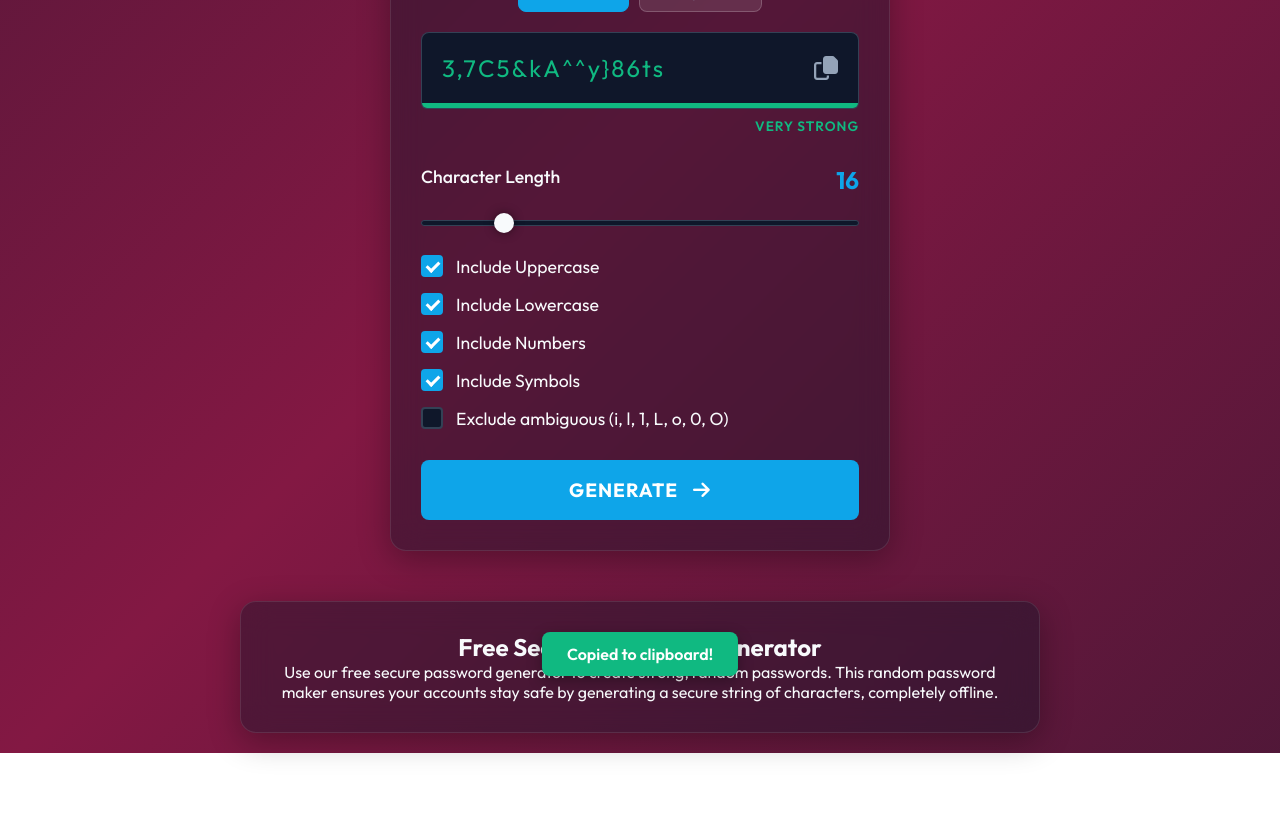
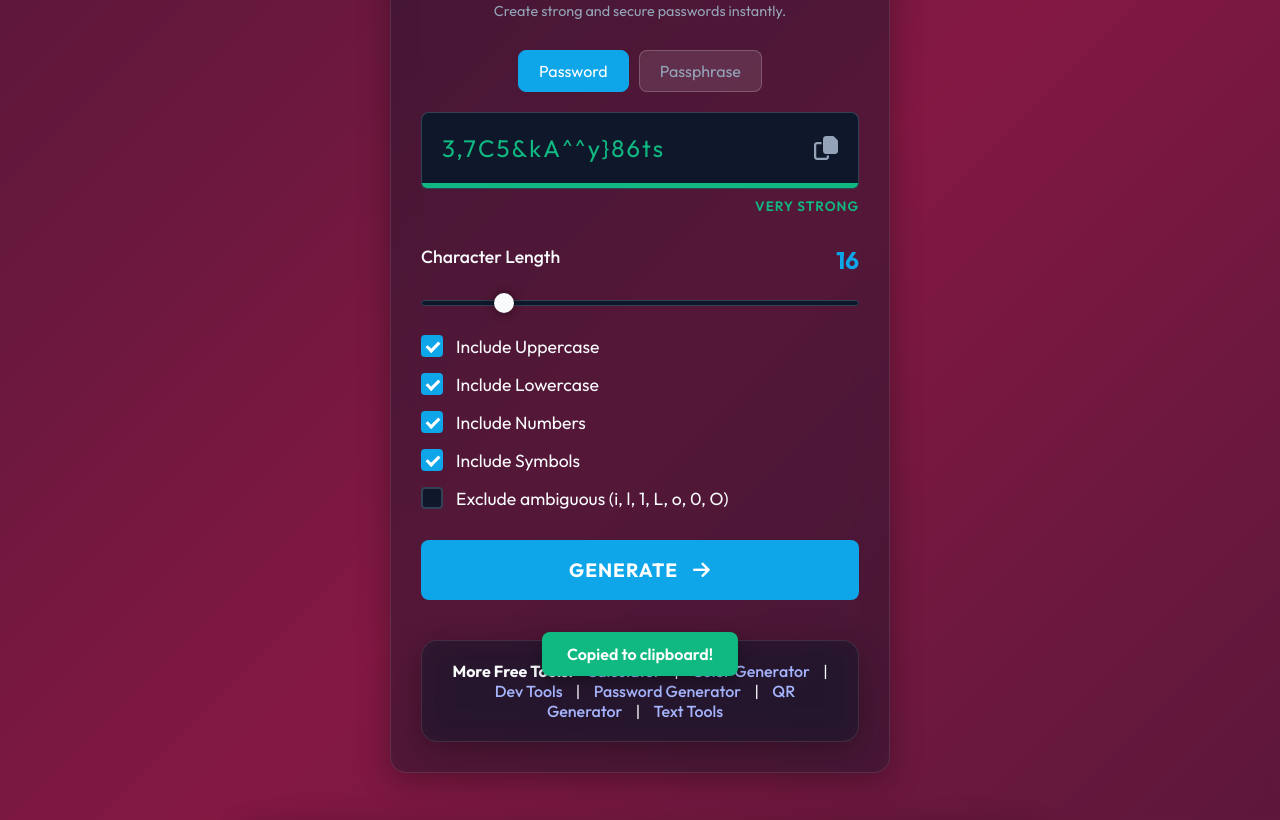
Before and after one commit to Bhar00720/password_generator, a plain HTML site: page index.html in a window 1280 px wide. Shown: the part 174-994 px from the top of the page. Before the commit the page ends 927 px from the top, so only its background shows below. Drawn offline with Linux system fonts and the light colour scheme.

Commit message:
SEO Changes

```diff
--- a/index.html
+++ b/index.html
@@ -3,8 +3,9 @@
 <head>
     <meta charset="UTF-8">
     <meta name="viewport" content="width=device-width, initial-scale=1.0">
-    <title>Secure Random Password Generator | Free Offline Tool</title>
-    <meta name="description" content="Generate strong, secure, and random passwords completely offline. Protect your online accounts with our free password generator. Evaluates password strength instantly.">
+    <title>Secure Password Generator — Fast & Random Client-Side Passwords</title>
+    <meta name="description" content="Create ultra-secure, random passwords and passphrases instantly. 100% client-side generation—your keys are never sent to a server. Free, private, and customizable.">
+    <meta name="keywords" content="client side strong password generator, random secure password generator no ads, custom length password creator online, memorable secure passphrase generator">
     <link rel="canonical" href="https://password-generator.corelumetech.in/">
 
     <!-- Open Graph / Facebook -->
@@ -48,7 +49,7 @@
 
 
         <main class="generator-container">
-            <h1 class="title">Password Generator</h1>
+            <h1 class="title">Secure Password Generator — Fast & Random Client-Side Passwords</h1>
             <p class="subtitle">Create strong and secure passwords instantly.</p>
 
             <div class="mode-tabs">
@@ -133,6 +134,18 @@
             <button class="btn-generate" id="btn-generate">
                 GENERATE <i class="fa-solid fa-arrow-right"></i>
             </button>
+
+    <!-- Cross-Linking Footer -->
+    <div class="card cross-link-footer" style="text-align: center; margin-top: 40px; padding: 20px;">
+        <p style="margin: 0;"><strong>More Free Tools:</strong>
+            <a href="https://calculator.corelumetech.in/" style="color: #a5b4fc; text-decoration: none; margin: 0 10px; font-weight: 500;">Calculator</a> |
+            <a href="https://color-generator.corelumetech.in/" style="color: #a5b4fc; text-decoration: none; margin: 0 10px; font-weight: 500;">Color Generator</a> |
+            <a href="https://dev-tools.corelumetech.in/" style="color: #a5b4fc; text-decoration: none; margin: 0 10px; font-weight: 500;">Dev Tools</a> |
+            <a href="https://password-generator.corelumetech.in/" style="color: #a5b4fc; text-decoration: none; margin: 0 10px; font-weight: 500;">Password Generator</a> |
+            <a href="https://qr-generator.corelumetech.in/" style="color: #a5b4fc; text-decoration: none; margin: 0 10px; font-weight: 500;">QR Generator</a> |
+            <a href="https://text-tools.corelumetech.in/" style="color: #a5b4fc; text-decoration: none; margin: 0 10px; font-weight: 500;">Text Tools</a>
+        </p>
+    </div>
         </main>
 
         <div class="seo-footer card">
```
